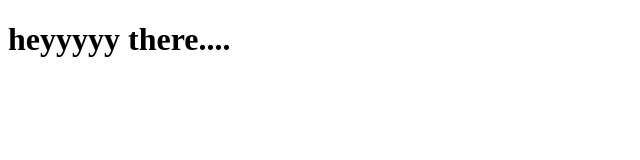
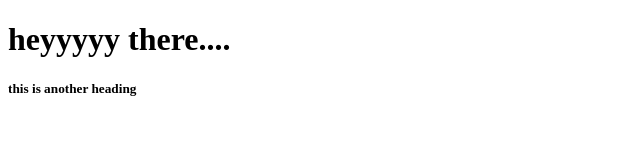
Before and after one commit to Anwaar-ul-hassan/git-Project, a plain HTML site: page utils.html in a window 1280 px wide. Shown: the whole page, without its empty margins (0-640 px from the left). Drawn offline with Linux system fonts and the light colour scheme.

Commit message:
heading in utils

```diff
--- a/utils.html
+++ b/utils.html
@@ -8,5 +8,6 @@
 </head>
 <body>
     <h1>heyyyyy there....</h1>
+    <h5>this is another heading</h5>
 </body>
 </html>
```
